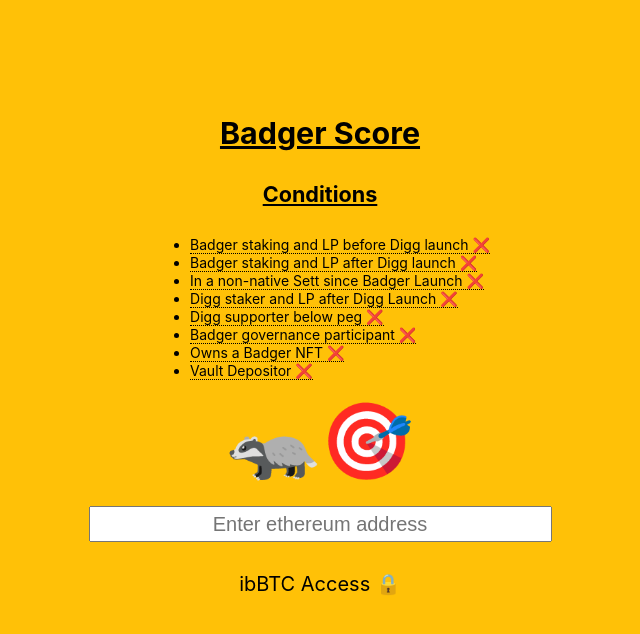
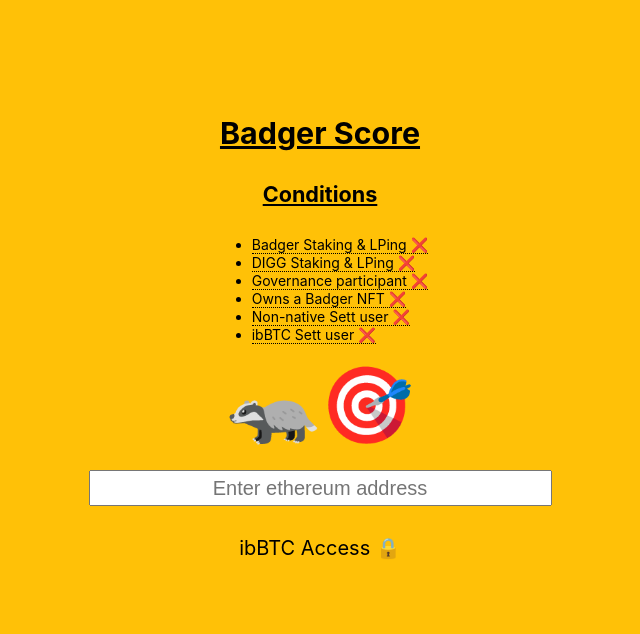
Before and after one commit to Badger-Finance/yearn_whitelist, a React (Create React App) app: page / in a window 1280 px wide. Shown: the top 634 px of the page, without its empty margins (320-960 px from the left). Built offline with nearby package versions, Linux system fonts and the light colour scheme; no server answers.

Commit message:
changed conditions

```diff
--- a/src/conditions.js
+++ b/src/conditions.js
@@ -1,36 +1,34 @@
 const conditions = {
   cond1: {
-    condition: "Badger staking and LP before Digg launch",
-    tooltip: "Badger staked/LP on ALL 12/10, 12/29, 1/8, 1/18",
+    condition: "Badger Staking & LPing",
+    tooltip: "Badger staked/LP on 6/17",
   },
   cond2: {
-    condition: "Badger staking and LP after Digg launch",
-    tooltip: "Badger staked/LP on ALL  1/26, 2/11, 2/28, 3/17",
+    condition: "DIGG Staking & LPing",
+    tooltip: "Digg staked/LP on 6/17",
   },
   cond3: {
-    condition: "In a non-native Sett since Badger Launch",
-    tooltip: "Non native sett balance > 0 on ALL 12/10, 1/8, 2/11, 3/17",
+    condition: "Governance participant",
+    tooltip: "Voted on snapshot before 6/17",
   },
   cond4: {
-    condition: "Digg staker and LP after Digg Launch",
-    tooltip: "Digg staked/LP > 0 on ALL 1/26, 2/11, 2/28, 3/17",
+    condition: "Owns a Badger NFT",
+    tooltip: "Owns any of the Badger NFTS",
   },
   cond5: {
-    condition: "Digg supporter below peg",
-    tooltip: "Digg balance higher on 3/17 than 2/18",
+    condition: "Non-native Sett user",
+    tooltip: `Balance is >0 for either of:
+1) crvRenWBTC
+2) crvRenWSBTC
+3) tbtc/sbtcCRV
+4) crvRenWBTC harvest
+5) wbtc/eth SLP
+6) wBTC yearn Vault`,
   },
   cond6: {
-    condition: "Badger governance participant",
-    tooltip: "Voted on badger snapshot.page before 7/04" ,
+    condition: "ibBTC Sett user",
+    tooltip: "Balance > 0 for ibBTC sushi sett",
   },
-  cond7: {
-    condition: "Owns a Badger NFT",
-    tooltip: "Owns any of the BadgerDAO NFTS",
-  },
-  cond8:{
-    condition:"Vault Depositor",
-    tooltip:"Balance is > 0 for either of: crvRenWBTC, crvRenWSBTC,                tbtc/sbtcCRV, harvest crvRenWBTC , wbtcWethSLP,wBTC yearn Vault at 5/6/2021"
-  }
 };
 
-export default conditions
+export default conditions;
```
